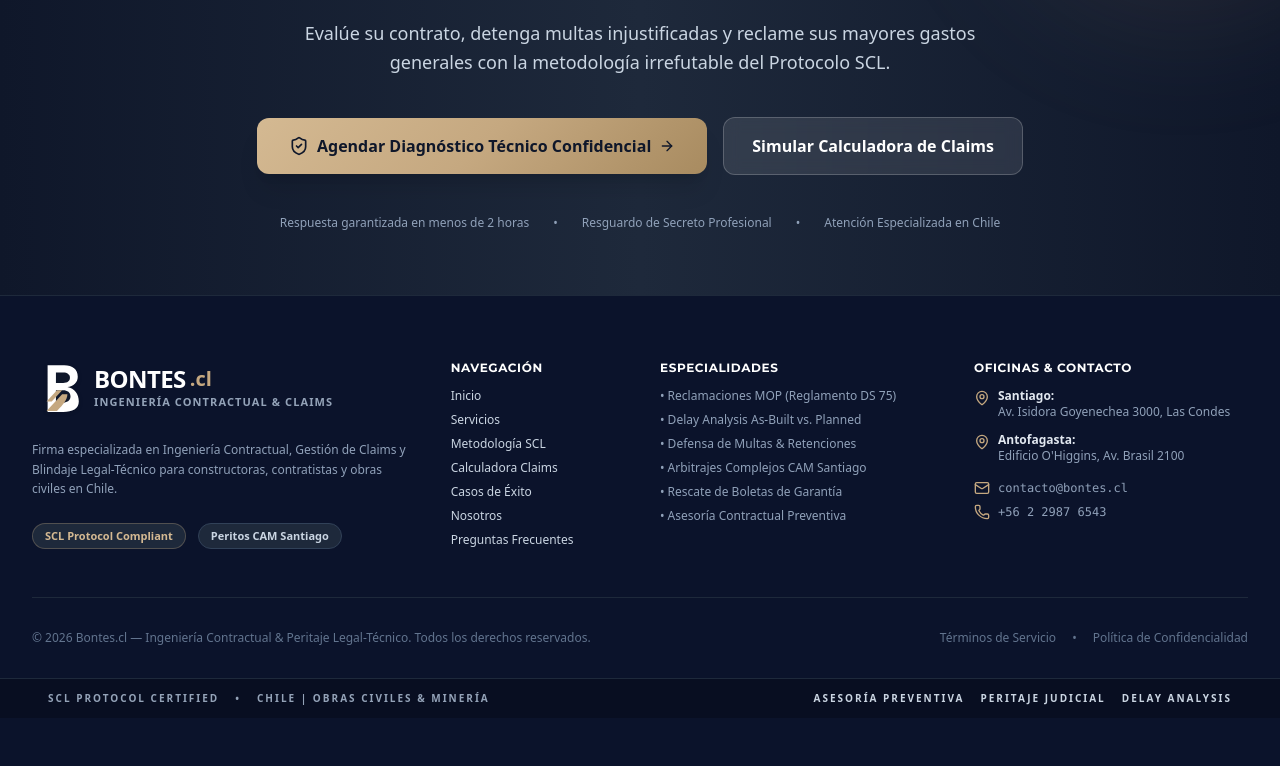
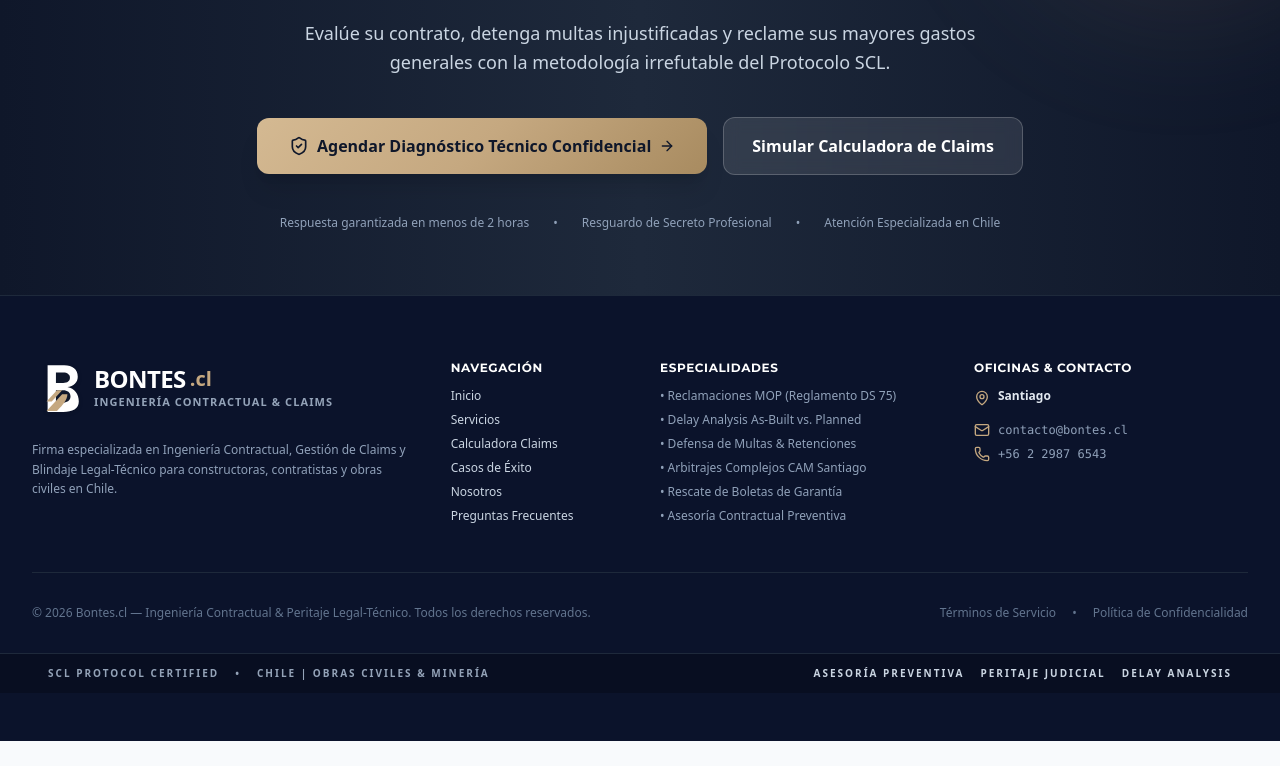
Before and after one commit to Setno/Landing-Bontes, a React (Vite) app: page / in a window 1280 px wide. Shown: the part 6356-7122 px from the top of the page. After the commit the page ends 7097 px from the top, so only its background shows below. Built offline with nearby package versions, Linux system fonts and the light colour scheme.

Commit message:
Update Footer.tsx from local

```diff
--- a/src/components/sections/Footer.tsx
+++ b/src/components/sections/Footer.tsx
@@ -15,14 +15,6 @@
             <p className="text-xs text-slate-400 leading-relaxed max-w-sm mt-3">
               Firma especializada en Ingeniería Contractual, Gestión de Claims y Blindaje Legal-Técnico para constructoras, contratistas y obras civiles en Chile.
             </p>
-            <div className="pt-2 flex items-center gap-3">
-              <span className="px-3 py-1 rounded-full bg-[#1E293B] text-[#D4B992] text-[11px] font-bold border border-[#C5A880]/30">
-                SCL Protocol Compliant
-              </span>
-              <span className="px-3 py-1 rounded-full bg-[#1E293B] text-slate-300 text-[11px] font-bold border border-slate-700">
-                Peritos CAM Santiago
-              </span>
-            </div>
           </div>
 
           {/* Quick Nav (2 cols) */}
@@ -33,7 +25,6 @@
             <ul className="space-y-2 text-xs">
               <li><a href="#inicio" className="hover:text-white transition-colors">Inicio</a></li>
               <li><a href="#servicios" className="hover:text-white transition-colors">Servicios</a></li>
-              <li><a href="#metodologia" className="hover:text-white transition-colors">Metodología SCL</a></li>
               <li><a href="#calculadora" className="hover:text-white transition-colors">Calculadora Claims</a></li>
               <li><a href="#casos" className="hover:text-white transition-colors">Casos de Éxito</a></li>
               <li><a href="#nosotros" className="hover:text-white transition-colors">Nosotros</a></li>
@@ -66,19 +57,9 @@
               <div className="flex items-start gap-2">
                 <MapPin className="w-4 h-4 text-[#C5A880] shrink-0 mt-0.5" />
                 <span>
-                  <strong className="text-slate-200 block">Santiago:</strong>
-                  Av. Isidora Goyenechea 3000, Las Condes
+                  <strong className="text-slate-200 block">Santiago</strong>
                 </span>
               </div>
-
-              <div className="flex items-start gap-2 pt-1">
-                <MapPin className="w-4 h-4 text-[#C5A880] shrink-0 mt-0.5" />
-                <span>
-                  <strong className="text-slate-200 block">Antofagasta:</strong>
-                  Edificio O'Higgins, Av. Brasil 2100
-                </span>
-              </div>
-
               <div className="flex items-center gap-2 pt-2">
                 <Mail className="w-4 h-4 text-[#C5A880] shrink-0" />
                 <a href="mailto:contacto@bontes.cl" className="hover:text-white transition-colors font-mono">
```
